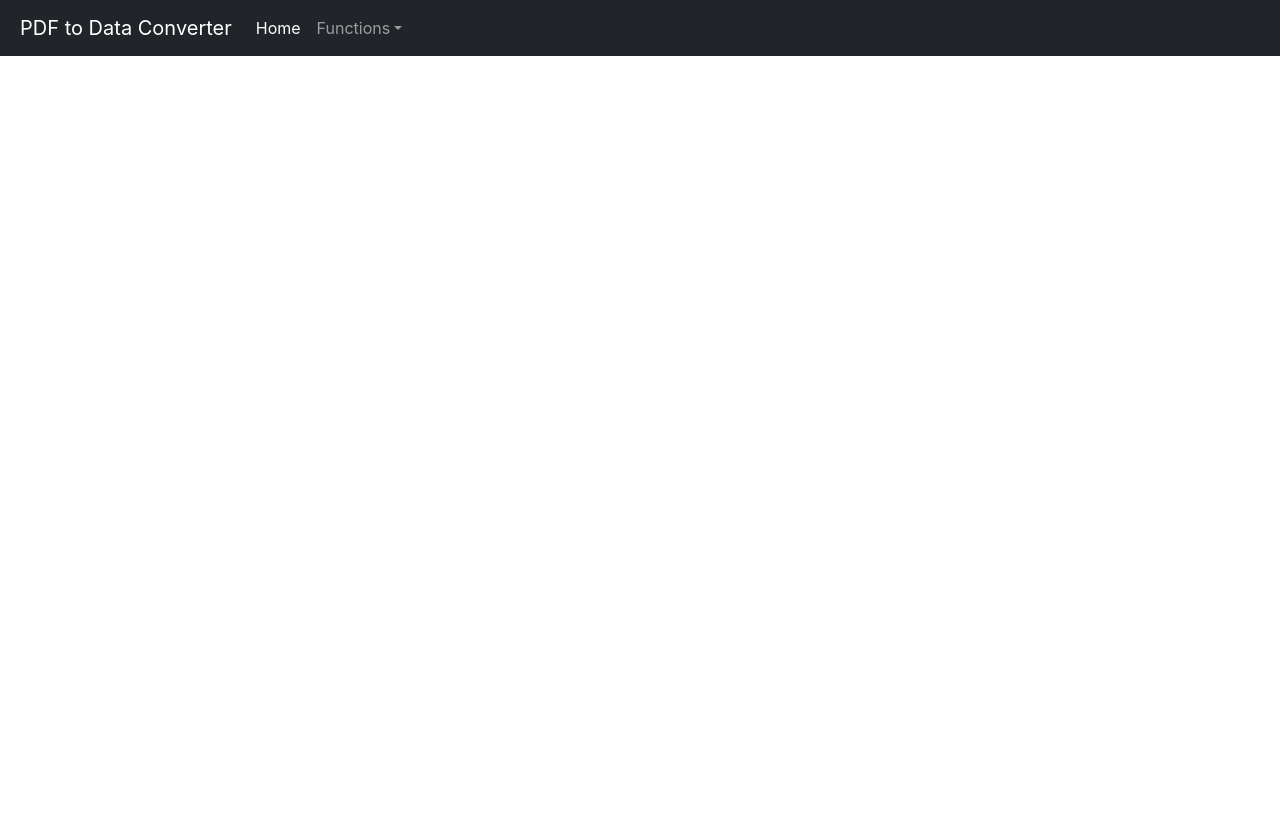
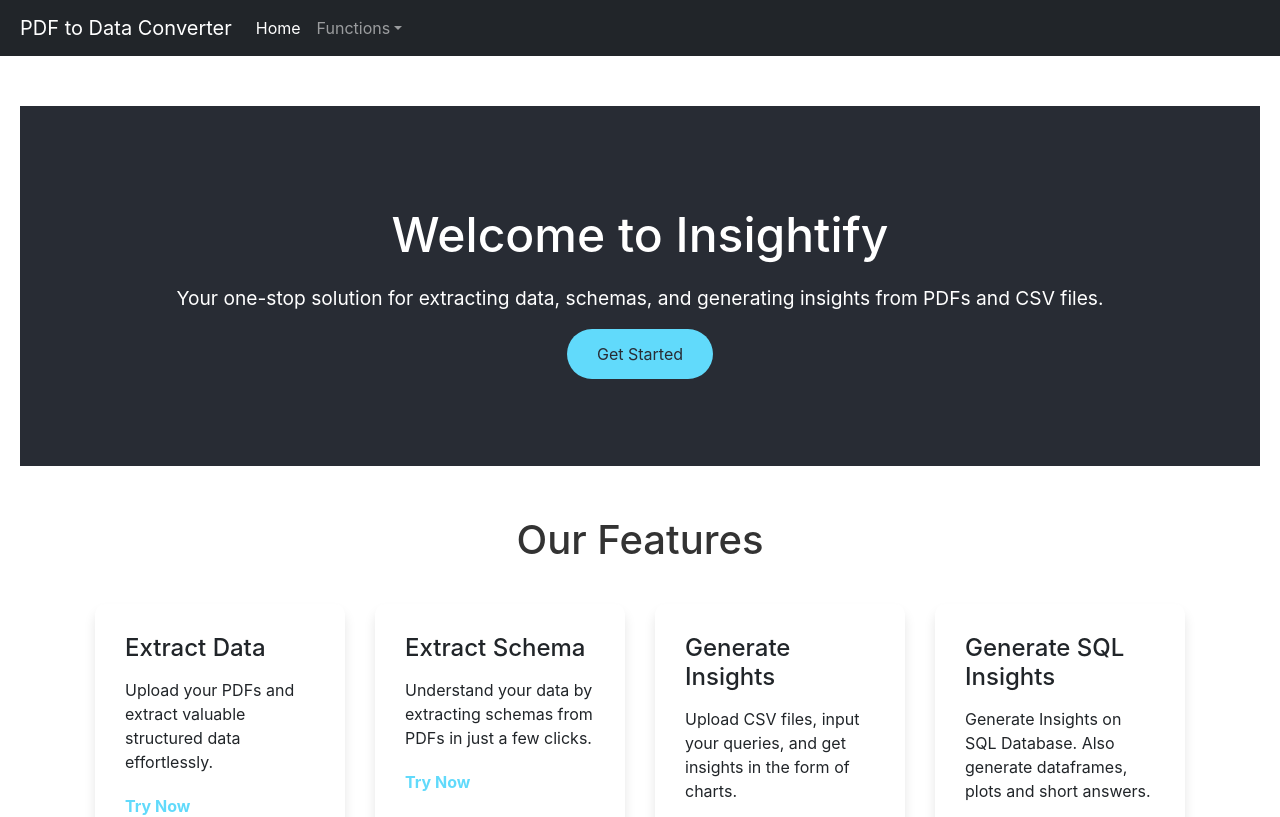
Before and after one commit to maheshsathe07/PDF-To-Data-Converter-React-App, a React (Create React App) app in the folder frontend/: page / in a window 1280 px wide. Shown: the top 817 px of the page. Built offline with nearby package versions, Linux system fonts and the light colour scheme.

Commit message:
Update App.js

```diff
--- a/frontend/src/App.js
+++ b/frontend/src/App.js
@@ -3,17 +3,21 @@ import { BrowserRouter as Router, Route, Routes } from "react-router-dom";
 import ExtractData from "./components/ExtractData";
 import ExtractSchema from "./components/ExtractSchema";
 import GenerateInsights from "./components/GenerateInsights";
+import GenerateSQLInsights from "./components/GenerateSQLInsights";
 import Navbar from "./components/Navbar";
+import Home from "./components/Home";  // Import the new Home component
 
 function App() {
   return (
     <Router>
       <div className="App">
-        <Navbar/>
+        <Navbar />
         <Routes>
+          <Route path="/" element={<Home />} />  {/* New Home page route */}
           <Route path="/extract-data" element={<ExtractData />} />
           <Route path="/extract-schema" element={<ExtractSchema />} />
           <Route path="/generate-insights" element={<GenerateInsights />} />
+          <Route path="/generate-sql-insights" element={<GenerateSQLInsights />} />
         </Routes>
       </div>
     </Router>
```
